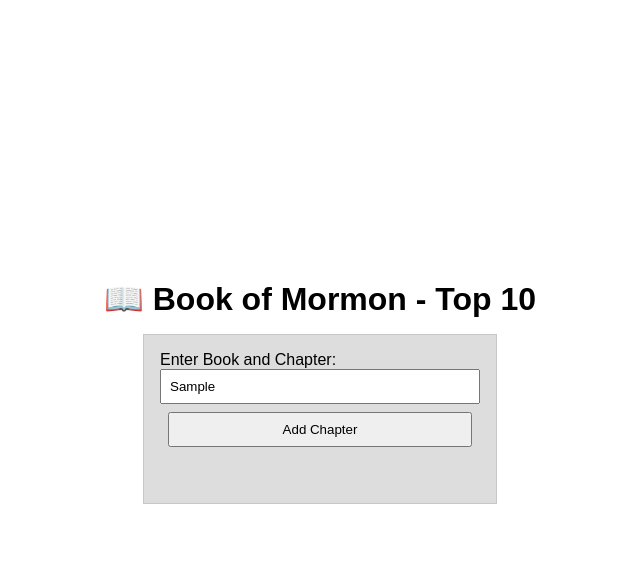
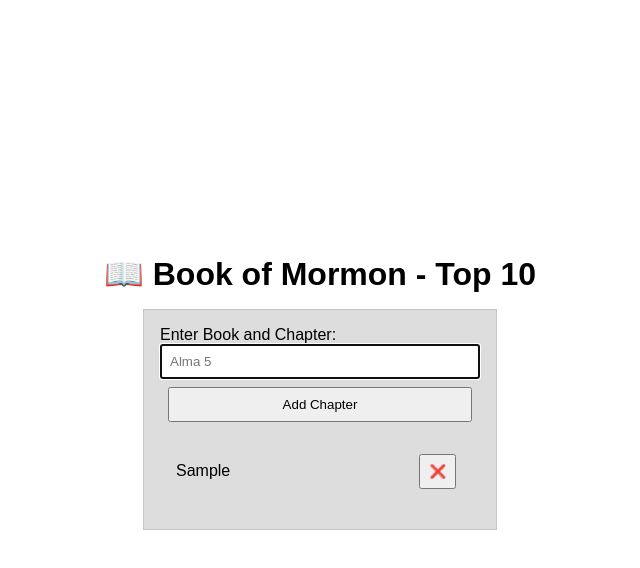
Before and after one commit to TylerPete/wdd131, a plain HTML site: page week02/bom.html in a window 1280 px wide. Both pictures are taken after typing "Sample" into the empty fields and a click on the button "Add Chapter". Shown: the whole page, without its empty margins (320-960 px from the left). Drawn offline with Linux system fonts and the light colour scheme.

Commit message:
completed Handling DOM Events learning activity

```diff
--- a/week02/bom.html
+++ b/week02/bom.html
@@ -14,7 +14,7 @@
 <main>
 	<label for="favchap">Enter Book and Chapter: </label>
 	<input type="text" id="favchap" placeholder="Alma 5">
-	<button type="submit">Add Chapter</button>
+	<button id="add-button" type="submit">Add Chapter</button>
 	<ul id="list"></ul>
 </main>
 </body>
--- a/week02/scripts/bom.js
+++ b/week02/scripts/bom.js
@@ -1,12 +1,26 @@
 const inp = document.querySelector("#favchap");
-const butt = document.querySelector("button");
-const list = document.querySelector("list");
+const addButt = document.querySelector("button");
+const list = document.querySelector("#list");
 
-const chap = document.createElement("li");
-const delButt = document.createElement("button");
+addButt.addEventListener("click", function() {
+    if (inp.value.trim() == "") {
+        inp.focus();
+    } else {
+        const chap = document.createElement("li");
+        const delButt = document.createElement("button");
 
-chap.textContent = inp.value;
-delButt.textContent = "❌";
+        chap.textContent = inp.value;
+        delButt.textContent = "❌";
 
-chap.appendChild(delButt);
-list.appendChild("chap");
+        chap.appendChild(delButt);
+        list.appendChild(chap);
+        inp.focus();
+
+        delButt.addEventListener("click", function() {
+            list.removeChild(chap);
+            input.focus();
+        });
+
+        inp.value = "";
+    }
+});
```
